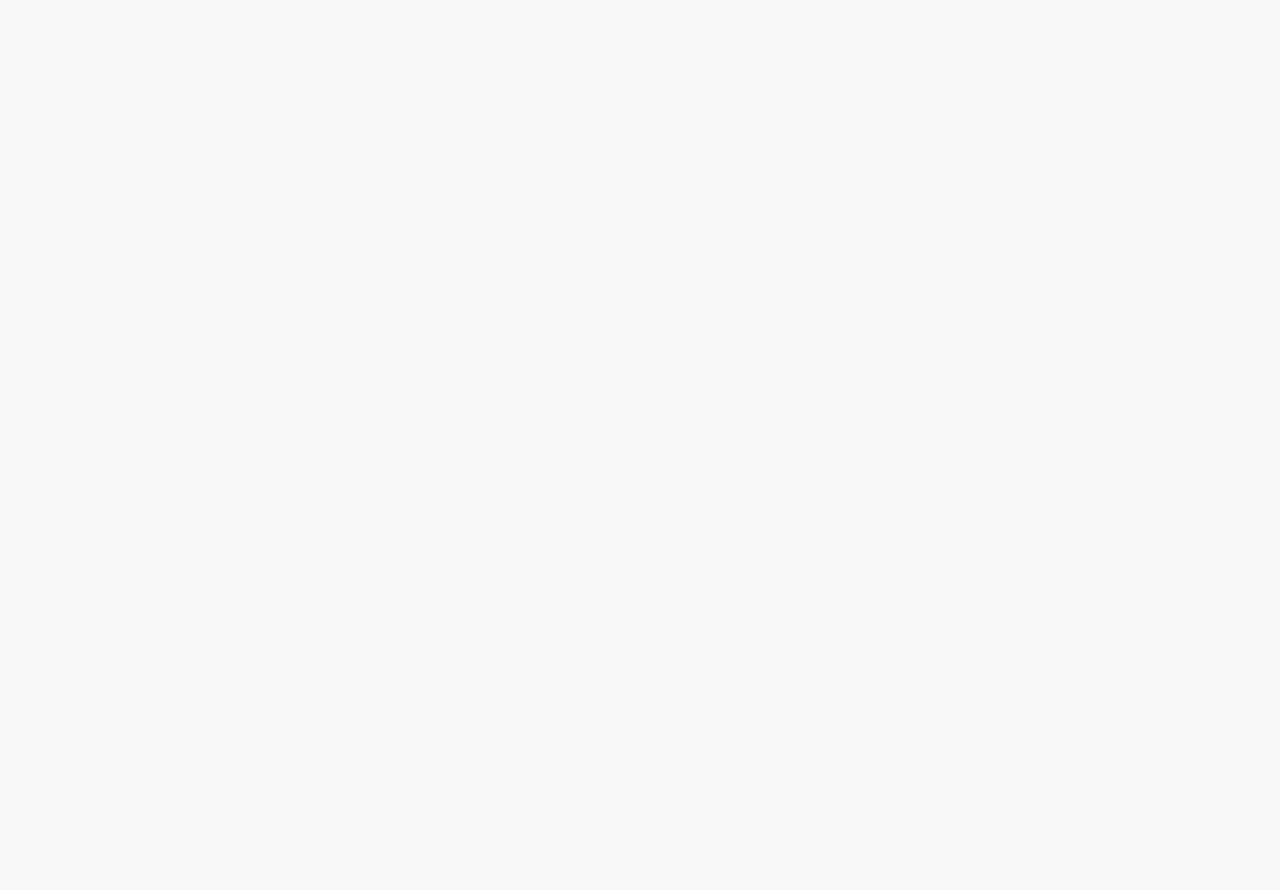
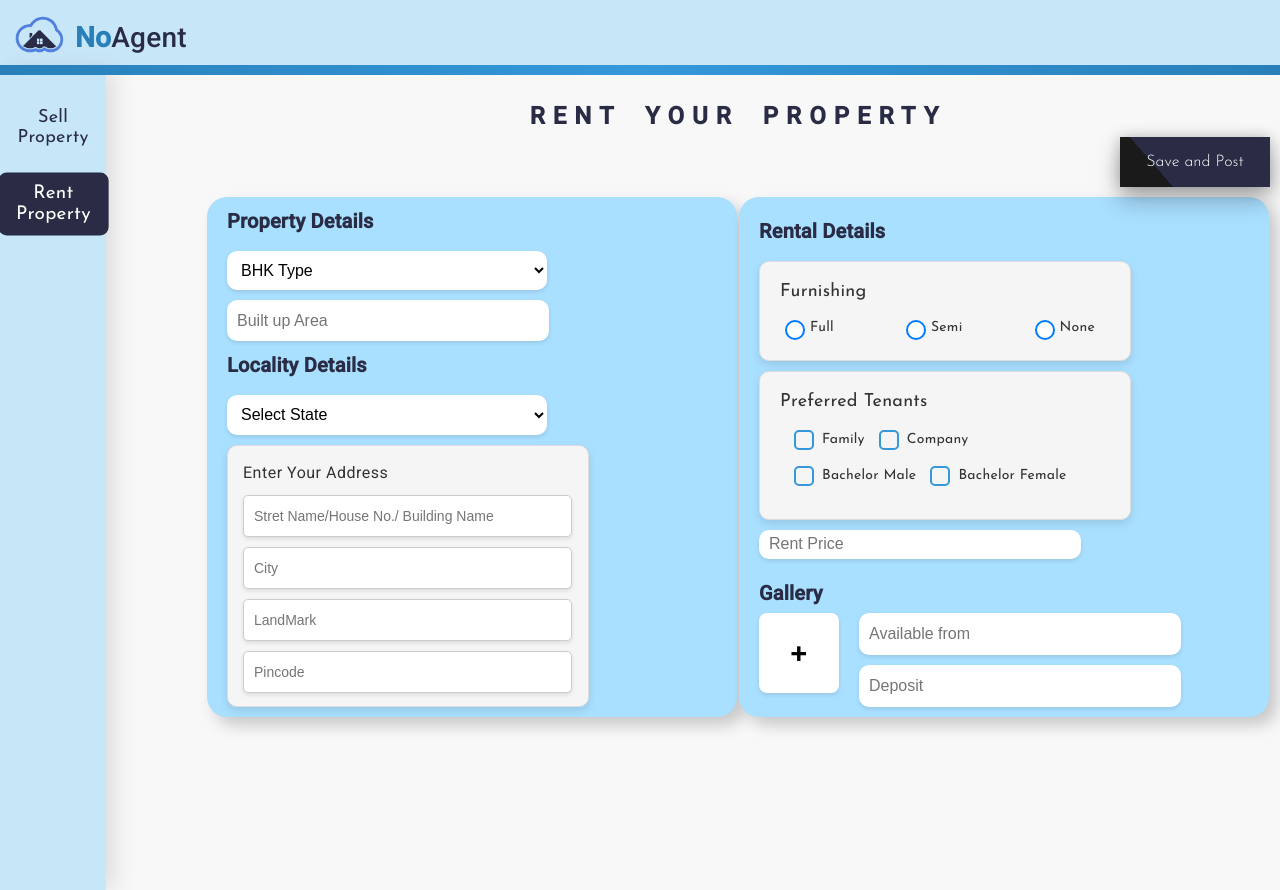
Before and after one commit to Mayuresh-NG/20240229_fullstack_6_noagent, an Angular app in the folder noagent/: page /sell-rent/rent in a window 1280 px wide. Before the commit this address led to /. Before the commit the page ends 800 px from the top, so only its background shows below. Built offline with nearby package versions, Linux system fonts and the light colour scheme.

Commit message:
rent and sell added to sidebar

```diff
--- a/noagent/src/app/components/home-page/home-page.component.html
+++ b/noagent/src/app/components/home-page/home-page.component.html
@@ -52,7 +52,7 @@
         <hr />
       </div>
 
-      <button class="post-ad-button">Post your property AD</button>
+      <button class="post-ad-button" routerLink=sell-rent>Post your property AD</button>
     </div>
   </div>
 </body>
--- a/noagent/src/app/components/home-page/home-page.component.ts
+++ b/noagent/src/app/components/home-page/home-page.component.ts
@@ -9,6 +9,8 @@ import { CommonModule } from '@angular/common';
 import { MatDialog } from '@angular/material/dialog';
 import { SignupPopupComponent } from '../signup-popup/signup-popup.component';
 import { LoginPopupComponent } from '../login-popup/login-popup.component';
+import { RouterLink } from '@angular/router';
+import { SellRentPageComponent } from '../sell-rent-page/sell-rent-page.component';
 
 // Inject MatDialog in your component's constructor
 @Component({
@@ -20,6 +22,8 @@ import { LoginPopupComponent } from '../login-popup/login-popup.component';
     CommonModule,
     FormsModule,
     SignupPopupComponent,
+    RouterLink,
+    SellRentPageComponent
   ],
   templateUrl: './home-page.component.html',
   styleUrl: './home-page.component.css',
--- a/noagent/src/app/components/rent-your-property/rent-your-property.component.css
+++ b/noagent/src/app/components/rent-your-property/rent-your-property.component.css
@@ -1,51 +1,25 @@
+.tenants {
+  margin-top: 10px;
+  padding: 10px;
+  height: 120px;
+  width: 330px;
+  background-color: white;
+}
+
 body {
   margin: 0;
   padding: 0;
-    font-family: Arial, sans-serif;
+  font-family: "Josefin Sans", sans-serif;
   display: flex;
   flex-direction: column;
-    min-height: 100vh;
+  height: auto;
 }
 
-  header,
-  footer {
-    color: #fff;
-    text-align: center;
-    display: flex;
-    justify-content: space-between;
-    align-items: center;
-  }
-
-  header img {
-    width: 40px;
-    height: auto;
-    margin-right: 5px;
-  }
-
-  header .logo {
-    display: flex;
-    align-items: center;
-  }
-
-  header .logo span {
-    color: #4f80e1; /* Blue color for "No" */
-  }
-
-  header .admin {
-    display: flex;
-    align-items: center;
-  }
-
-  .headings {
-    padding: 10px;
-    display: flex;
-  }
-
-  .propertyForm{
-    background-color: #A9DFFF;
+.propertyForm {
+  background-color: #a9dfff;
   height: 500px;
   width: 500px;
-    margin: 50px ;
+  margin: 50px;
   margin-top: 10px;
   margin-left: 1px;
   margin-right: 1px;
@@ -53,18 +27,20 @@ body {
   display: flex;
   flex-direction: column;
   padding-left: 20px;
+  border-radius: 20px;
+  box-shadow: 8px 8px 16px rgba(0, 0, 0, 0.2);
 }
 
-  .mainBody{
+.mainBody {
   height: 70vh;
   display: flex;
   justify-content: center;
 }
 
-  .topBar{
+.topBar {
   height: 80px;
   display: flex;
-    flex-direction: row;
+  flex-direction: rcow;
   align-items: center;
   justify-content: space-around;
   width: 100vw;
@@ -72,70 +48,107 @@ body {
   margin-top: 0px;
 }
 
-
 .shadow-button {
+  position: relative;
   font-family: "Josefin Sans", sans-serif;
   background-color: #292c44;
   color: #ffffff;
-    padding: 10px 20px;
-    border-radius: 5px;
-    box-shadow: 2px 2px 1px 0.5px rgba(0, 0, 0, 0.25);
+  padding: 15px 20px;
   cursor: pointer;
-    transition: box-shadow 0.3s ease;
-    border: 1px black solid;
-    font-size: 14px;
+  font-size: 16px;
   font-weight: 300;
-    margin-left: 10px;
   width: 150px;
-    height: 32px;
-    padding: 5px;
+  height: 50px;
+  border: none;
+  margin-right: 0;
+  margin-left: auto;
+  z-index: 1000;
+  box-shadow: 0 12px 24px rgba(0, 0, 0, 0.3), 0 0 14px rgba(0, 0, 0, 0.2);
+  background-image: linear-gradient(49deg, #1a1a1a 50%, transparent 50%);
+  background-size: 100% 300%;
+  transition: background-position 0.5s ease-in-out;
 }
 
 .shadow-button:hover {
-    box-shadow: 4px 4px 8px rgba(0, 0, 0, 0.5);
+  background-position: 100% 100%;
 }
 
-
-  .customInputField{
+.customInputField {
   border-radius: 8px;
-    border:none;
+  border: none;
   margin-top: 10px;
 }
 
 .dropdown {
-    height: 30px;
-    width: 300px;
-    border-radius: 5px;
-  }
-  .customInputField{
-    width: 300px;
-    height: 35px;
-
+  height: 40px;
+  width: 320px;
+  border-radius: 10px;
+  background-color: #fff;
+  border: none;
+  padding: 5px 10px;
+  font-size: 16px;
+  color: black;
+  cursor: pointer;
+  outline: none;
+  box-shadow: 0 2px 4px rgba(0, 0, 0, 0.1);
 }
 
-  .addressBox{
+.customInputField {
+  width: 310px;
+  height: 40px;
+  border: none;
+  border-radius: 10px;
+  background-color: #fff;
+  box-shadow: 0 2px 4px rgba(0, 0, 0, 0.1);
+  font-size: 16px;
+  color: black;
+  padding-left: 10px;
+}
+
+.addressBox {
   margin-top: 10px;
-    padding: 10px;
+  padding: 15px;
   height: 230px;
   width: 330px;
-    background-color: white;
+  background-color: #f5f5f5;
+  border: 1px solid #ddd;
+  border-radius: 10px;
+  box-shadow: 0 4px 8px rgba(0, 0, 0, 0.1);
 }
 
-  .addressInput{
-    width: 280px;
-    height: 25px;
-    background-color: rgb(206, 206, 206);
+.addressBox h4 {
+  font-size: 16px;
+  color: #333;
   margin-bottom: 10px;
-    border: none
 }
 
-  .furnishingBox{
+.addressInput {
+  width: 93%;
+  height: 20px;
+  margin-bottom: 10px;
+  padding: 10px;
+  border: 1px solid #ccc;
+  border-radius: 5px;
+  background-color: #fff;
+  box-shadow: 0 2px 4px rgba(0, 0, 0, 0.1);
+  font-size: 14px;
+  color: black;
+  transition: border-color 0.3s, box-shadow 0.3s;
+}
+
+.addressInput:focus {
+  border-color: #292c44;
+  outline: none;
+  box-shadow: 0 0 5px rgba(0, 123, 255, 0.5);
+}
+
+.furnishingBox {
   width: 350px;
   height: 70px;
   background-color: white;
 }
 
-  .tenants{
+.tenants {
   margin-top: 10px;
   padding: 10px;
   height: 120px;
@@ -143,33 +156,20 @@ body {
   background-color: white;
 }
 
-  .row{
+.row {
   display: flex;
   justify-content: space-around;
   margin-bottom: 10px;
-  }
-
-  .gallery {
-    height: 200px;
-    width: 500px; /* Adjusted width to accommodate two inputs and the image input */
-    display: flex;
-    align-items: start;
 }
 
 .imageInput {
   display: flex;
   flex-direction: column; /* Display imageInput as column */
   align-items: center;
-
-  }
-
-  .input-container {
-    margin-top: 10px; /* Add margin between inputs */
-    margin-left: 20px;
 }
 
 .image-container {
-    margin-top: 0px; /* Add margin to separate from inputs */
+  margin-top: -10px;
   height: 80px;
   width: 80px;
   display: flex;
@@ -177,6 +177,13 @@ body {
   align-items: center;
   border-radius: 8px;
   background-color: white;
+  box-shadow: 0 2px 4px rgba(0, 0, 0, 0.1);
+}
+
+.plus-sign {
+  font-size: 40px;
+  text-align: center;
+  margin: 0; /* Remove default margin to ensure proper centering */
 }
 
 .textInput {
@@ -186,3 +193,115 @@ body {
   border: 1px solid #ccc;
   padding: 10px;
 }
+
+.furnishingBox {
+  width: 330px;
+  padding: 20px;
+  background-color: #f5f5f5;
+  border: 1px solid #ddd;
+  border-radius: 10px;
+  box-shadow: 0 4px 8px rgba(0, 0, 0, 0.1);
+}
+
+.furnishingBox p {
+  font-size: 18px;
+  color: #333;
+  margin-bottom: 15px;
+}
+
+.radio-container {
+  display: flex;
+  justify-content: space-between;
+}
+
+.radio-container label {
+  display: flex;
+  align-items: center;
+  margin-right: 15px;
+  font-size: 14px;
+  color: #333;
+}
+
+.radio-container input {
+  margin-right: 5px;
+}
+
+/* Style for radio button appearance */
+.radio-container input[type="radio"] {
+  -webkit-appearance: none;
+  width: 20px;
+  height: 20px;
+  border-radius: 50%;
+  border: 2px solid #007bff; /* Border color for the radio button */
+  background-color: #fff;
+  outline: none;
+  cursor: pointer;
+}
+
+.radio-container input[type="radio"]:checked {
+  background-color: #007bff; /* Background color when the radio button is checked */
+  border: 2px solid #007bff; /* Border color when the radio button is checked */
+}
+.container {
+  display: flex;
+}
+
+.image-container {
+  flex: 0 0 auto; /* Don't grow or shrink, maintain its size */
+}
+
+.text-container {
+  flex: 1; /* Grow to fill available space */
+  display: flex;
+  flex-direction: column;
+  margin-left:20px;
+  margin-top: -20px;
+}
+
+.tenants {
+  padding: 20px;
+  width: 330px;
+  background-color: #f5f5f5;
+  border: 1px solid #ddd;
+  border-radius: 10px;
+  box-shadow: 0 4px 8px rgba(0, 0, 0, 0.1);
+}
+
+.checkbox-container {
+  display: flex;
+  justify-content: space-between;
+  flex-wrap: wrap;
+}
+
+.checkbox-container label {
+  display: flex;
+  align-items: center;
+  margin-left: 10px;
+  font-size: 14px;
+  color: #333;
+}
+
+.checkbox-container input {
+  margin-right: 8px;
+}
+
+.checkbox-container input:checked + label {
+  color: #2ecc71; /* Color for checked state */
+}
+
+.checkbox-container input[type="checkbox"] {
+  appearance: none;
+  -webkit-appearance: none;
+  -moz-appearance: none;
+  width: 20px;
+  height: 20px;
+  border: 2px solid #3498db;
+  border-radius: 5px;
+  outline: none;
+  cursor: pointer;
+}
+
+.checkbox-container input[type="checkbox"]:checked {
+  background-color: #3498db;
+  border: 2px solid #3498db;
+}
--- a/noagent/src/app/components/rent-your-property/rent-your-property.component.html
+++ b/noagent/src/app/components/rent-your-property/rent-your-property.component.html
@@ -1,50 +1,32 @@
-<!DOCTYPE html>
-<html lang="en">
-  <head>
-    <meta charset="UTF-8" />
-    <meta name="viewport" content="width=device-width, initial-scale=1.0" />
-    <title>Rent Your Property</title>
-    <link
-      rel="stylesheet"
-      href="https://cdnjs.cloudflare.com/ajax/libs/font-awesome/6.5.1/css/all.min.css"
-    />
-  </head>
 <body>
-    <header style="height: 65px; background-color: #c7e6f8">
-      <div class="logo">
-        <img
-          src="../../../assets/images/logo.png"
-          alt="NoAgent Logo"
-          style="margin-left: 15px; height: 38px; width: 52px"
-        />
-        <div class="heading-text" style="font-size: 28px; display: flex">
-          <span>No</span>
-          <div class="agent" style="color: black">Agent</div>
+  <div style="text-align: center; margin-top: 20px">
+    <h2
+      style="
+        color: #292c44;
+        font-size: 24px;
+        font-weight: bold;
+        text-transform: uppercase;
+        letter-spacing: 8px;
+        word-spacing: 10px;
+        margin-bottom: 5px;
+      "
+    >
+      Rent your Property
+    </h2>
   </div>
-      </div>
+  <button class="shadow-button">Save and Post</button>
 
-      <div
-        class="admin"
-        style="color: black; font-size: 14px; margin-right: 40px"
-      >
-        <i
-          class="fa-solid fa-user"
-          style="color: black; margin-right: 10px"
-        ></i>
-        vivek
-      </div>
-    </header>
-    <div class="topBar">
-      <h2>Rent your Property</h2>
-
-      <button class="shadow-button">Save and Post</button>
-    </div>
   <main class="mainBody">
     <!-- LEFT SIDE -->
     <div class="propertyForm">
-        <h3>Property Details</h3>
+      <h3
+        style="color: #292c44; font-size: 20px; font-weight: 600; padding: auto"
+      >
+        Property Details
+      </h3>
 
       <select class="dropdown">
+        <option value="" disabled selected>BHK Type</option>
         <option value="type1">Type 1</option>
         <option value="type2">Type 2</option>
       </select>
@@ -55,7 +37,17 @@
         id="myInput"
         placeholder="Built up Area"
       />
-        <h3>Locality Details</h3>
+      <h3
+        style="
+          color: #292c44;
+          font-size: 20px;
+          font-weight: 600;
+          padding-top: 10px;
+          padding-bottom: 0px;
+        "
+      >
+        Locality Details
+      </h3>
       <select class="dropdown">
         <option value="" disabled selected>Select State</option>
         <option value="type1">Type 1</option>
@@ -90,10 +82,20 @@
         />
       </div>
     </div>
-
     <!-- Right SIDE -->
     <div class="propertyForm">
-        <h3>Rental Details</h3>
+
+      <h3
+        style="
+          color: #292c44;
+          font-size: 20px;
+          font-weight: 600;
+          padding-top: 10px;
+          padding-bottom: 0px;
+        "
+      >
+        Rental Details
+      </h3>
       <div class="furnishingBox">
         <p>Furnishing</p>
         <div class="radio-container">
@@ -102,14 +104,15 @@
           <label> <input type="radio" name="checkbox3" /> None </label>
         </div>
       </div>
+
       <div class="tenants">
-          <p>Preferred Tenants</p>
+        <p style="font-size: 18px; color: #333; margin-bottom: 15px">
+          Preferred Tenants
+        </p>
         <div class="checkbox-container">
           <div class="row">
             <label> <input type="checkbox" name="checkbox1" />Family </label>
-              <label>
-                <input type="checkbox" name="checkbox2" /> Company
-              </label>
+            <label> <input type="checkbox" name="checkbox2" /> Company </label>
           </div>
           <div class="row">
             <label>
@@ -121,33 +124,47 @@
           </div>
         </div>
       </div>
+
       <input
+        style="padding-left: 10px"
         type="text"
         class="customInputField"
         id="myInput"
         placeholder="Rent Price"
       />
 
-        <h3>Gallery</h3>
-
-        <div class="gallery">
+      <h3
+        style="
+          color: #292c44;
+          font-size: 20px;
+          font-weight: 600;
+          padding-top: 20px;
+        "
+      >
+        Gallery
+      </h3>
+      <div class="container">
         <div class="image-container">
-            <p>+</p>
-          </div>
-          <div class="imageInput">
-            <div class="input-container">
-              <input type="text" class="textInput" placeholder="Input 1">
-            </div>
-            <div class="input-container">
-              <input type="text" class="textInput" placeholder="Input 2">
+          <p class="plus-sign">+</p>
         </div>
 
+        <div class="text-container">
+          <input
+            style="padding-left: 10px"
+            type="text"
+            class="customInputField"
+            id="myInput"
+            placeholder="Available from"
+          />
+          <input
+            style="padding-left: 10px"
+            type="text"
+            class="customInputField"
+            id="myInput"
+            placeholder="Deposit"
+          />
         </div>
       </div>
-
-
-
     </div>
   </main>
 </body>
-</html>
--- /dev/null
+++ b/noagent/src/app/components/sell-rent-page/sell-rent-page.component.css
@@ -0,0 +1,54 @@
+.sidebar {
+  height: 100vh; /* Full height of the viewport */
+  width: 250px;
+  background-color: #c7e6f8;
+  top: 0;
+  left: 0;
+  padding-top: 20px;
+  display: flex;
+  flex-direction: column;
+  align-items: center;
+  box-shadow: 10px 0px 20px rgba(0, 0, 0, 0.1);
+}
+
+.sidebar-option {
+  font-family: "Josefin Sans", sans-serif;
+  text-decoration: none;
+  color: #292c44;
+  font-size: 18px;
+  padding: 10px;
+  margin: 8px 0;
+  transition: background-color 0.3s ease, transform 0.3s ease;
+  border-radius: 8px;
+  width: 80%;
+  text-align: center;
+}
+
+.sidebar-option:hover {
+    background-color: #292c44;
+    transform: scale(1.05);
+    color: white;
+}
+
+.main-content {
+  display: flex;
+  flex-grow: 1;
+  padding: 10px;
+  margin-left: 90px; /* Adjust the margin as needed */
+}
+
+.sell-rent-page {
+  display: flex;
+}
+
+.main-content {
+  flex: 1; /* Take up remaining space */
+  padding: 10px;
+}
+
+/* Add styles for the active link */
+.active-link {
+  background-color: #292c44;
+  transform: scale(1.05);
+  color: white;
+}
--- /dev/null
+++ b/noagent/src/app/components/sell-rent-page/sell-rent-page.component.html
@@ -0,0 +1,12 @@
+<app-navbar></app-navbar>
+
+<div class="sell-rent-page">
+    <div class="sidebar">
+      <a routerLink="/sell-rent/sell" routerLinkActive="active-link" class="sidebar-option">Sell Property</a>
+      <a routerLink="/sell-rent/rent" routerLinkActive="active-link" class="sidebar-option">Rent Property</a>
+    </div>
+
+    <div class="main-content">
+      <router-outlet></router-outlet>
+    </div>
+  </div>
--- a/noagent/src/app/components/sell-your-property/sell-your-property.component.css
+++ b/noagent/src/app/components/sell-your-property/sell-your-property.component.css
@@ -41,7 +41,7 @@ body {
 }
 
 .shadow-button {
-  position: fixed;
+  position: relative;
   font-family: "Josefin Sans", sans-serif;
   background-color: #292c44;
   color: #ffffff;
@@ -57,10 +57,6 @@ body {
   margin-right: 0;
   margin-left: auto;
   z-index: 1000;
-  bottom: 38px;
-  right: 237px;
-
-  /* Adjusted 3D effect */
   box-shadow: 0 12px 24px rgba(0, 0, 0, 0.3), 0 0 14px rgba(0, 0, 0, 0.2);
   background-image: linear-gradient(49deg, #1a1a1a 50%, transparent 50%);
   background-size: 100% 300%;
@@ -70,7 +66,6 @@ body {
 .shadow-button:hover {
   background-position: 100% 100%;
 }
-
 
 .customInputField {
   border-radius: 8px;
--- a/noagent/src/app/components/sell-your-property/sell-your-property.component.html
+++ b/noagent/src/app/components/sell-your-property/sell-your-property.component.html
@@ -1,4 +1,3 @@
-<app-navbar></app-navbar>
 <body>
   <div style="text-align: center; margin-top: 20px">
     <h2
@@ -83,10 +82,7 @@
         />
       </div>
     </div>
-    <img
-      style="z-index:1000; position: fixed;right:800px;bottom: 300px;"
-      src="../../../assets/images/s1.svg"
-    />
+
     <!-- Right SIDE -->
     <div class="propertyForm">
       <h3
```
Also changed, not shown: noagent/src/app/app.routes.ts (+19 -10 lines), noagent/src/app/components/sell-rent-page/sell-rent-page.component.ts (added, +17 -0 lines), 1 other file (tests, documents, lock files or other folders). Lines whose indentation alone changed are shown as unchanged.
